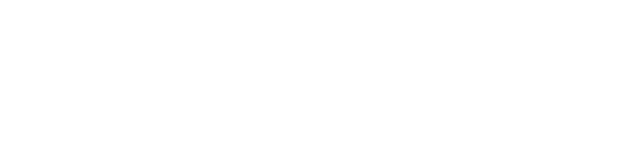
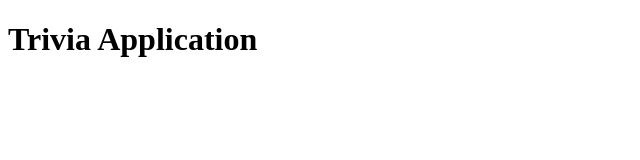
Before and after one commit to gaurav552/quizzerWeb, a plain HTML site: page index.htm in a window 1280 px wide. Shown: the whole page, without its empty margins (0-640 px from the left). Drawn offline with Linux system fonts and the light colour scheme.

Commit message:
Update index.htm

```diff
--- a/index.htm
+++ b/index.htm
@@ -7,6 +7,6 @@
     <title>Document</title>
 </head>
 <body>
-
+    <h1>Trivia Application</h1>
 </body>
 </html>
```
